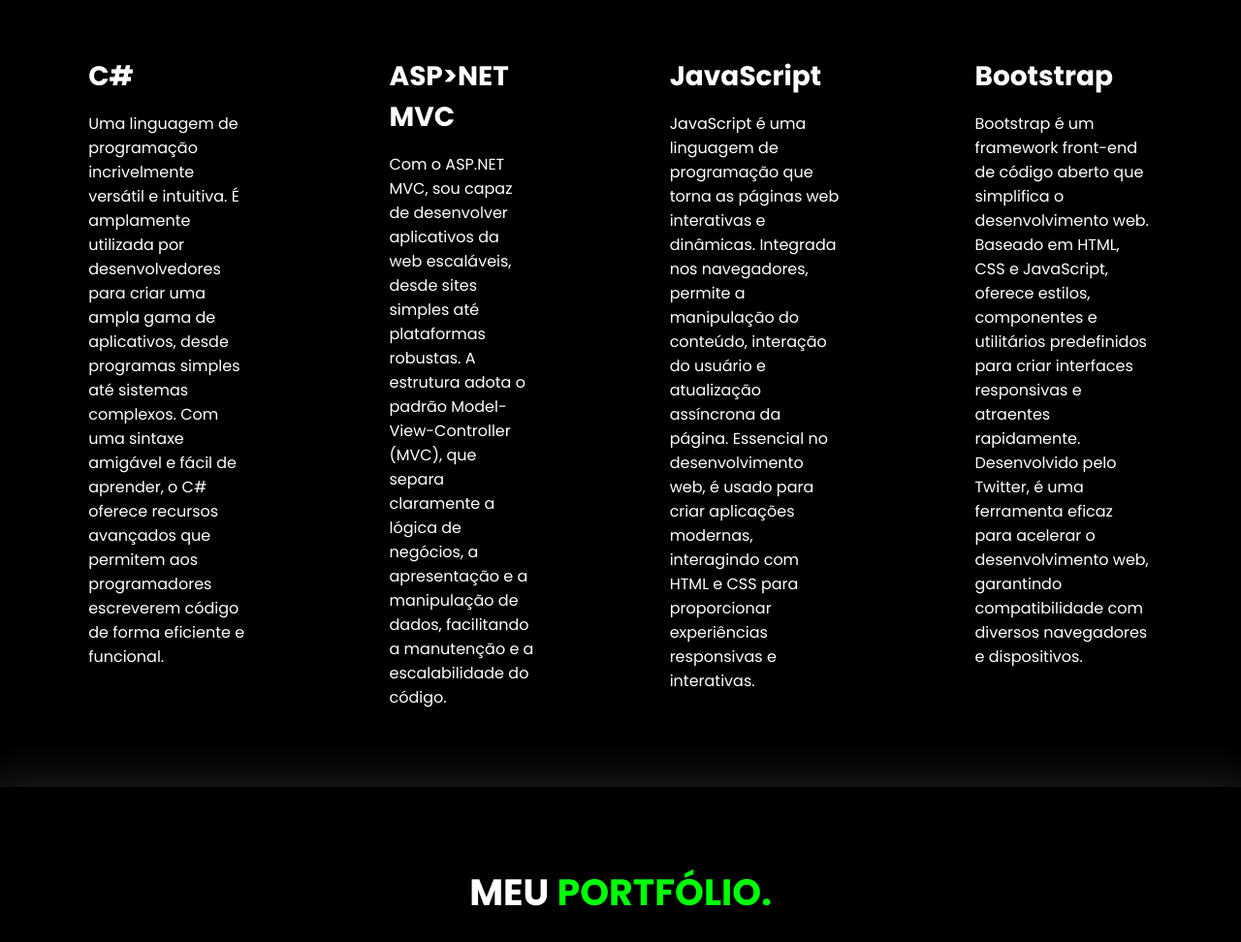
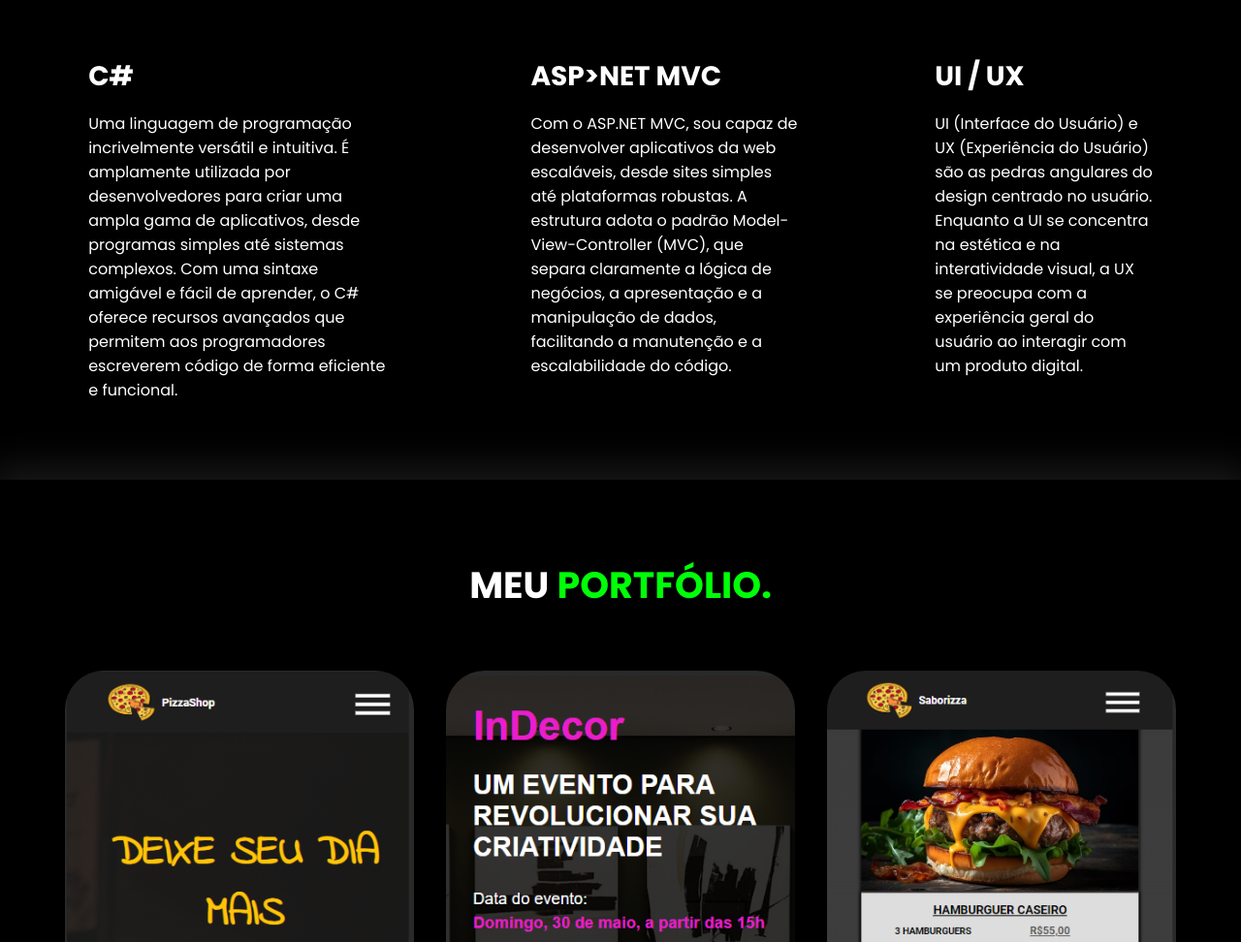
Before and after one commit to HenriqueBran/Henrique-s-inovadev-solutions-portf-lio, a plain HTML site: page Henrique's inovadev solutions/index.html in a window 1280 px wide. Shown: the part 3697-4669 px from the top of the page at 97% size. Drawn offline with nearby package versions, Linux system fonts and the light colour scheme.

Commit message:
Update index.html

```diff
--- a/Henrique's inovadev solutions/index.html
+++ b/Henrique's inovadev solutions/index.html
@@ -215,7 +215,7 @@
             </div><!--interface-->
         </section><!--especiliadades-->
 
-        <section class="especiliadades" id="especialidades">
+       <section class="especiliadades" id="especialidades">
             <div class="interface">
 
                 <div class="flex">
@@ -238,23 +238,14 @@
                     </div><!--especialidades-box-->
 
                     <div class="especialidades-box">
-                        <h3>JavaScript</h3>
+                        <h3>UI / UX</h3>
 
-                        <p>JavaScript é uma linguagem de programação que torna as páginas web interativas e dinâmicas.
-                            Integrada nos navegadores, permite a manipulação do conteúdo, interação do usuário e atualização
-                             assíncrona da página. Essencial no desenvolvimento web, é usado para criar aplicações modernas,
-                             interagindo com HTML e CSS para proporcionar experiências responsivas e interativas.</p>
+                        <p>UI (Interface do Usuário) e UX (Experiência do Usuário) são as pedras angulares do design centrado
+                             no usuário. Enquanto a UI se concentra na estética e na interatividade visual, a UX se preocupa
+                              com a experiência geral do usuário ao interagir com um produto digital.</p>
                     </div><!--especialidades-box-->
 
-                    <div class="especialidades-box">
-                        <h3>Bootstrap</h3>
 
-                        <p>Bootstrap é um framework front-end de código aberto que simplifica o desenvolvimento web.
-                            Baseado em HTML, CSS e JavaScript, oferece estilos, componentes e utilitários predefinidos para
-                             criar interfaces responsivas e atraentes rapidamente. Desenvolvido pelo Twitter, é uma ferramenta
-                              eficaz para acelerar o desenvolvimento web, garantindo compatibilidade com diversos navegadores e
-                              dispositivos.</p>
-                    </div><!--especialidades-box-->
 
 
 
```
